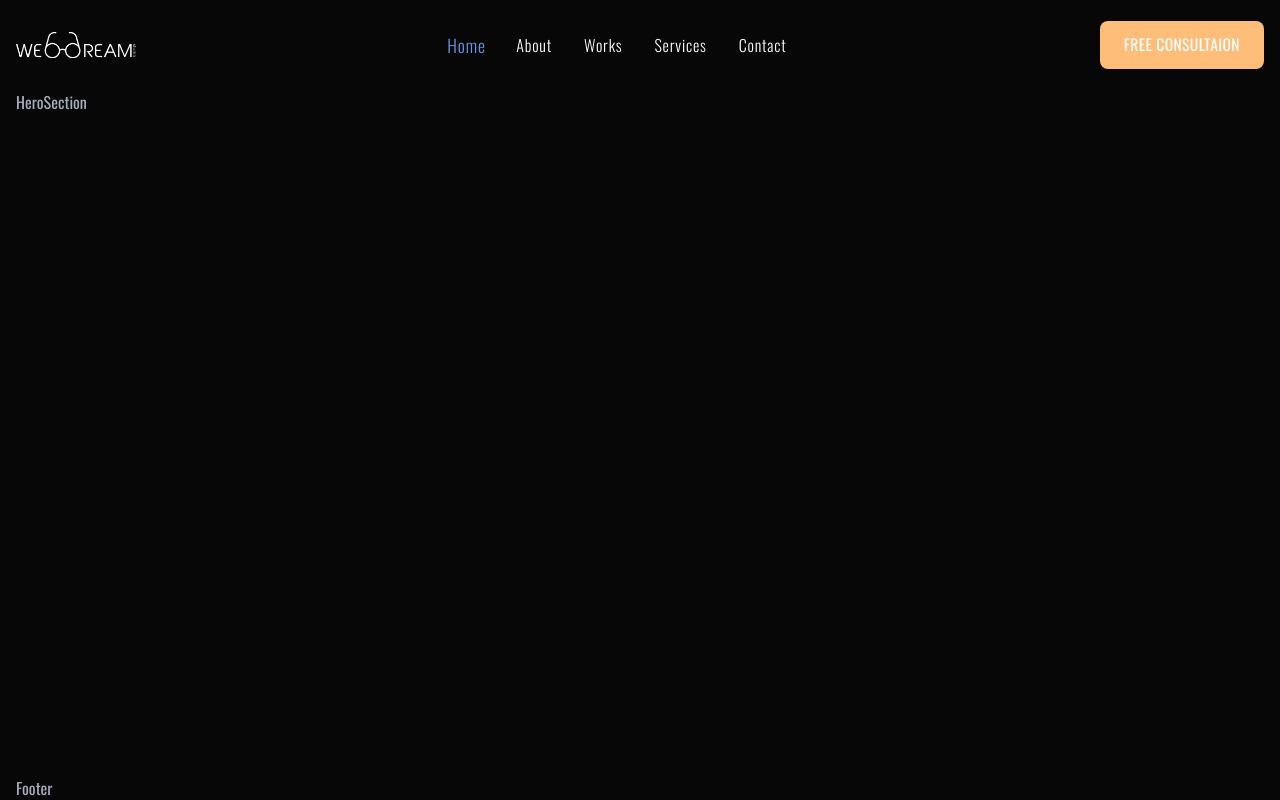
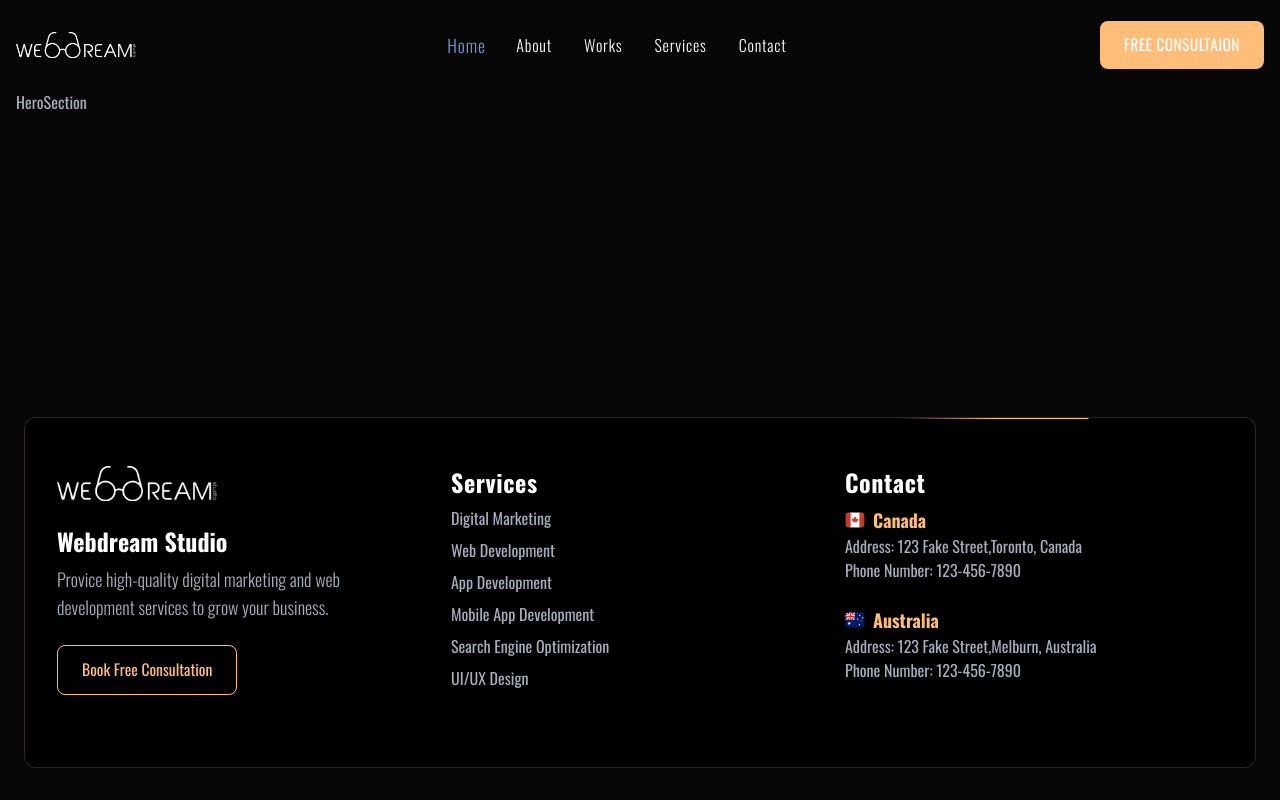
Before and after one commit to hamid19471/webdream, a Next.js app: page / in a window 1280 px wide. Built offline with nearby package versions, Linux system fonts and the light colour scheme.

Commit message:
Update: footer

```diff
--- a/src/app/_components/footer/footer.tsx
+++ b/src/app/_components/footer/footer.tsx
@@ -1,3 +1,96 @@
+import Image from "next/image";
+import { Button } from "../button";
+import { BorderAnimation } from "../border-animation/border-animation";
+
 export const Footer: React.FC = () => {
-  return <div>Footer</div>;
+  return (
+    <div className="w-full px-2 overflow-hidden">
+      <div className="relative container bg-black border border-primary/20 rounded-xl py-12 px-8 grid grid-cols-1 xl:grid-cols-3 items-start gap-4 mb-8">
+        <BorderAnimation size={190} duration={18} />
+        <div className=" lg:w-[300px] flex flex-col gap-6">
+          <Image
+            src={"/images/logo.png"}
+            alt="webdream studio"
+            width={160}
+            height={120}
+          />
+          <div>
+            <h2 className="text-2xl font-bold text-white mb-2">
+              Webdream Studio
+            </h2>
+            <p className="font-light text-lg">
+              Provice high-quality digital marketing and web development
+              services to grow your business.
+            </p>
+            <Button variant="primary" isOutline={true} className="mt-6">
+              Book Free Consultation
+            </Button>
+          </div>
+          <div></div>
+        </div>
+        <div>
+          <h3 className="text-2xl font-bold text-white mb-2 tracking-wide">
+            Services
+          </h3>
+          <ul className="flex flex-col items-start gap-2">
+            <li className="hover:text-primary cursor-pointer transition-all duration-300">
+              Digital Marketing
+            </li>
+            <li className="hover:text-primary cursor-pointer transition-all duration-300">
+              Web Development
+            </li>
+            <li className="hover:text-primary cursor-pointer transition-all duration-300">
+              App Development
+            </li>
+            <li className="hover:text-primary cursor-pointer transition-all duration-300">
+              Mobile App Development
+            </li>
+            <li className="hover:text-primary cursor-pointer transition-all duration-300">
+              Search Engine Optimization
+            </li>
+            <li className="hover:text-primary cursor-pointer transition-all duration-300">
+              UI/UX Design
+            </li>
+          </ul>
+        </div>
+        <div>
+          <h3 className="text-2xl font-bold text-white mb-2 tracking-wide">
+            Contact
+          </h3>
+          <ul className="flex flex-col items-start gap-6">
+            <li>
+              <h4 className="font-bold text-primary text-lg flex gap-2 items-center">
+                <span>
+                  <Image
+                    src={"/images/canada-flag.svg"}
+                    alt=""
+                    width={20}
+                    height={20}
+                  />
+                </span>
+                Canada
+              </h4>
+              <div>Address: 123 Fake Street,Toronto, Canada</div>
+              <div>Phone Number: 123-456-7890</div>
+            </li>
+            <li>
+              <h4 className="font-bold text-primary text-lg flex items-center gap-2">
+                <span>
+                  <Image
+                    src={"/images/australia-flag.svg"}
+                    alt=""
+                    width={20}
+                    height={20}
+                  />
+                </span>
+                Australia
+              </h4>
+              <div>Address: 123 Fake Street,Melburn, Australia</div>
+              <div>Phone Number: 123-456-7890</div>
+            </li>
+          </ul>
+        </div>
+      </div>
+    </div>
+  );
 };
```
